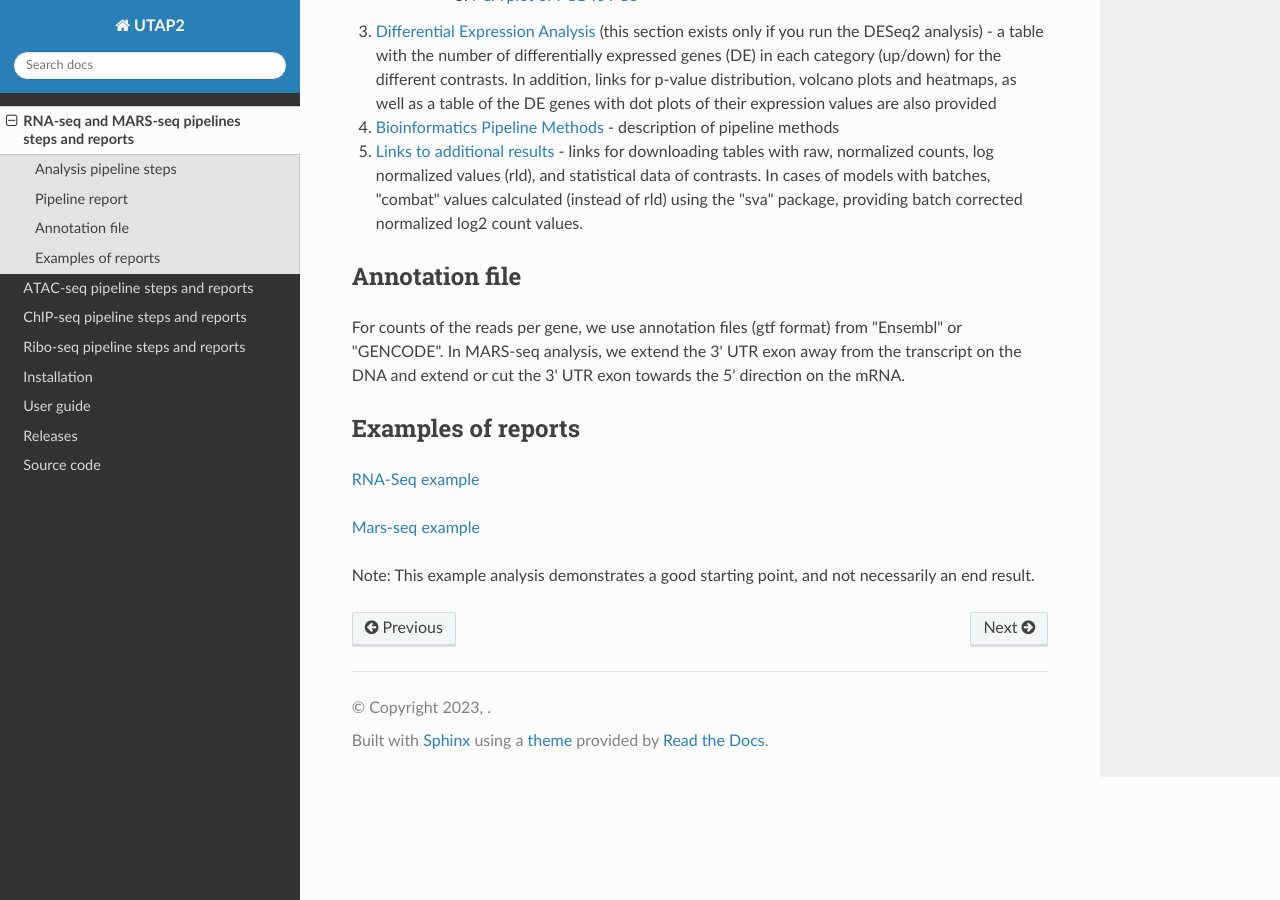
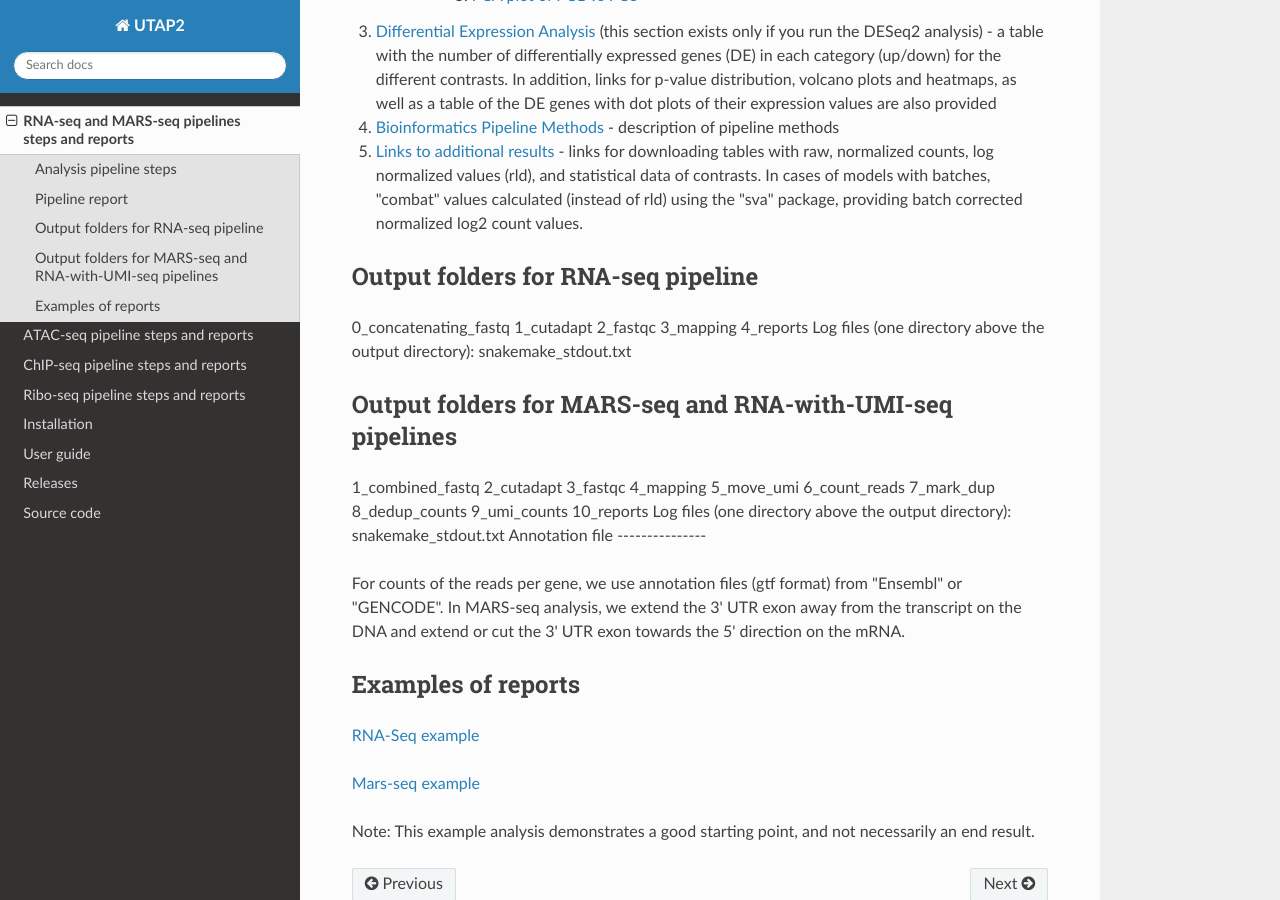
Before and after one commit to utap2/utap2, a Sphinx documentation site: the page built from docs/rst/rna-mars-seq-results.rst, in a window 1280 px wide and 900 px high, scrolled down 2080 px. Built offline with Sphinx 7.4.7 and the Read the Docs theme 3.1.0, drawn with Linux system fonts in a browser that asks for light colours; pages that are not in the unit, such as notebooks, are missing from menus.

Commit message:
Update rna-mars-seq-results.rst

```diff
--- a/docs/rst/rna-mars-seq-results.rst
+++ b/docs/rst/rna-mars-seq-results.rst
@@ -59,6 +59,30 @@ The report includes several sections:
 5. `Links to additional results <https://dors4.weizmann.ac.il/utap/figures/MARS_Seq_fig_13.png>`_ - links for downloading tables with raw, normalized counts, log normalized values (rld), and statistical data of contrasts. In cases of models with batches, "combat" values calculated (instead of rld) using the "sva" package, providing batch corrected normalized log2 count values.
 
 
+Output folders for RNA-seq pipeline
+--------------
+0_concatenating_fastq
+1_cutadapt
+2_fastqc
+3_mapping
+4_reports
+Log files (one directory above the output directory):
+snakemake_stdout.txt
+
+Output folders for MARS-seq and RNA-with-UMI-seq pipelines
+--------------
+1_combined_fastq
+2_cutadapt
+3_fastqc
+4_mapping
+5_move_umi
+6_count_reads
+7_mark_dup
+8_dedup_counts
+9_umi_counts
+10_reports
+Log files (one directory above the output directory):
+snakemake_stdout.txt
 Annotation file
 ---------------
 
```
